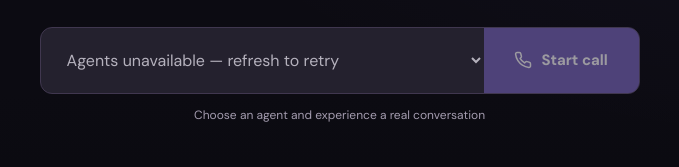
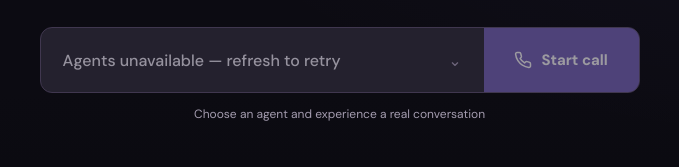
Before and after one commit to chrispeer69/bluecollaragents, a website built with Vite: page client/index.html in a window 1280 px wide. Shown: the part 633-800 px from the top of the page, 50-729 px from the left. Built offline with nearby package versions, Linux system fonts and the light colour scheme; files whose address does not match are found by name; what @pipecat-ai/client-js, @pipecat-ai/websocket-transport would draw is missing.

Commit message:
Keep voice demo interaction inside hero

```diff
--- a/client/src/platform.css
+++ b/client/src/platform.css
@@ -82,3 +82,8 @@ body{background:#0a0a10}
 @media(max-width:1000px){.hero-call-view .console{grid-template-columns:1fr 1.15fr}.call-facts{grid-column:1/-1;grid-template-columns:repeat(3,1fr)}}
 @media(max-width:650px){.hero.in-call{padding:24px 14px 35px}.hero-call-view .console{grid-template-columns:1fr}.hero-call-view .call-panel{min-height:330px}.hero-call-view .orb{min-height:195px}.hero-call-view .transcript{height:260px}.hero-call-heading{margin-bottom:20px}.call-facts{grid-column:auto;grid-template-columns:1fr}.call-facts>div{min-height:0}}
 .demo-settings{display:none!important}
+
+/* Branded agent picker; the native select remains mounted for call state. */
+.native-agent-picker{position:absolute!important;width:1px!important;height:1px!important;opacity:0!important;pointer-events:none!important}
+.agent-menu{position:relative;min-width:0;flex:1}.agent-menu-trigger{width:100%;height:100%;min-height:64px;padding:0 22px;border:0;background:transparent;color:#f3effa;display:flex;align-items:center;justify-content:space-between;text-align:left;font:500 16px 'DM Sans',sans-serif;cursor:pointer}.agent-menu-trigger i{font-style:normal;color:#aa9dbb;transition:transform .2s}.agent-menu-trigger[aria-expanded=true] i{transform:rotate(180deg)}.agent-menu-trigger:disabled{opacity:.55;cursor:wait}.agent-menu-options{position:absolute;z-index:20;left:-1px;right:-1px;bottom:calc(100% + 9px);padding:8px;background:#17131f;border:1px solid #443751;border-radius:12px;box-shadow:0 22px 55px #0008}.agent-menu-options[hidden]{display:none}.agent-menu-options button{display:block;width:100%;padding:13px 14px;border:0;border-radius:8px;background:transparent;color:#eee8f7;text-align:left;cursor:pointer}.agent-menu-options button:hover,.agent-menu-options button:focus-visible,.agent-menu-options button[aria-selected=true]{background:#31283e}.agent-menu-options strong,.agent-menu-options span{display:block}.agent-menu-options strong{font-size:14px;font-weight:600}.agent-menu-options span{margin-top:4px;color:#998da5;font-size:11px}.agent-menu.single-agent .agent-menu-trigger i{display:none}.agent-menu.single-agent .agent-menu-trigger{cursor:default}.agent-menu-trigger:focus-visible{outline:2px solid #b99cde;outline-offset:-3px}
+@media(max-width:480px){.agent-menu-trigger{min-height:56px;padding:0 13px;font-size:13px}}
--- a/client/src/platform.ts
+++ b/client/src/platform.ts
@@ -23,7 +23,38 @@ export function mountPlatform(endCall: () => Promise<void>) {
   hero.innerHTML = `<div class="hero-copy"><p class="eyebrow">AI RECEPTIONISTS FOR SERVICE BUSINESSES</p><h1>Turn more calls<br>into <em>booked jobs.</em></h1><p class="lede">Your AI agent answers every call, qualifies the customer, and books the next step—while your team stays focused on the work.</p><div class="hero-links"><a href="#agent-picker" class="hero-primary">Try a live demo <span>↗</span></a><a href="./contact-sales.html" class="hero-secondary">Book a consultation</a></div><div id="agent-picker" class="agent-launcher"><label class="sr-only" for="demo-agent">Choose a demo agent</label><select id="demo-agent" disabled><option>Loading agents…</option></select></div><p class="mic-note">Choose an agent and experience a real conversation</p></div><div class="hero-art" aria-hidden="true"><div class="spectrum-aura"></div><div class="spectrum-blob"><div class="spectrum-sheen"></div></div><div class="spectrum-orbit"></div></div>`;
   const connect = document.querySelector<HTMLButtonElement>('#connect')!;
   connect.querySelector('span')!.textContent='Start call';
+  const nativePicker = hero.querySelector<HTMLSelectElement>('#demo-agent')!;
+  nativePicker.classList.add('native-agent-picker');
+  const agentMenu = document.createElement('div');
+  agentMenu.className = 'agent-menu';
+  agentMenu.innerHTML = '<button class="agent-menu-trigger" type="button" aria-haspopup="listbox" aria-expanded="false"><span>Loading agents…</span><i aria-hidden="true">⌄</i></button><div class="agent-menu-options" role="listbox" hidden></div>';
+  nativePicker.before(agentMenu);
   hero.querySelector('.agent-launcher')!.append(connect);
+  const menuTrigger = agentMenu.querySelector<HTMLButtonElement>('.agent-menu-trigger')!;
+  const menuOptions = agentMenu.querySelector<HTMLElement>('.agent-menu-options')!;
+  const closeAgentMenu = () => {menuOptions.hidden=true;menuTrigger.setAttribute('aria-expanded','false');};
+  const syncAgentMenu = () => {
+    const options=Array.from(nativePicker.options);
+    menuOptions.replaceChildren();
+    menuTrigger.disabled=nativePicker.disabled||!options.length||!nativePicker.value;
+    menuTrigger.querySelector('span')!.textContent=nativePicker.selectedOptions[0]?.textContent||options[0]?.textContent||'Choose an agent';
+    agentMenu.classList.toggle('single-agent',options.length===1&&Boolean(nativePicker.value));
+    for(const option of options){
+      if(!option.value)continue;
+      const button=document.createElement('button');
+      button.type='button';button.setAttribute('role','option');button.setAttribute('aria-selected',String(option.selected));
+      button.innerHTML='<strong></strong><span></span>';
+      button.querySelector('strong')!.textContent=option.textContent;
+      button.querySelector('span')!.textContent=option.value==='support'?'Answer customer questions':option.value==='leads'?'Qualify new opportunities':option.value==='scheduling'?'Book a sample appointment':option.value==='tow'?'Handle a towing request':'Try this voice agent';
+      button.onclick=()=>{nativePicker.value=option.value;nativePicker.dispatchEvent(new Event('change',{bubbles:true}));syncAgentMenu();closeAgentMenu();menuTrigger.focus();};
+      menuOptions.append(button);
+    }
+  };
+  menuTrigger.onclick=()=>{if(menuTrigger.disabled)return;const opening=menuOptions.hidden;menuOptions.hidden=!opening;menuTrigger.setAttribute('aria-expanded',String(opening));};
+  document.addEventListener('click',event=>{if(!agentMenu.contains(event.target as Node))closeAgentMenu();});
+  nativePicker.addEventListener('change',syncAgentMenu);
+  new MutationObserver(syncAgentMenu).observe(nativePicker,{childList:true,attributes:true,subtree:true});
+  syncAgentMenu();
   const consolePanel = document.querySelector<HTMLElement>('#voice-demo')!;
   const intro = document.querySelector<HTMLElement>('.demo-intro')!;
   intro.remove();
@@ -62,7 +93,8 @@ export function mountPlatform(endCall: () => Promise<void>) {
       copy.hidden=false;
       art.hidden=false;
       hero.classList.remove('in-call');
-      document.querySelector<HTMLSelectElement>('#demo-agent')!.focus({preventScroll:true});
+      syncAgentMenu();
+      menuTrigger.focus({preventScroll:true});
     } finally {
       back.disabled=false;
       back.textContent='← Back';
```
